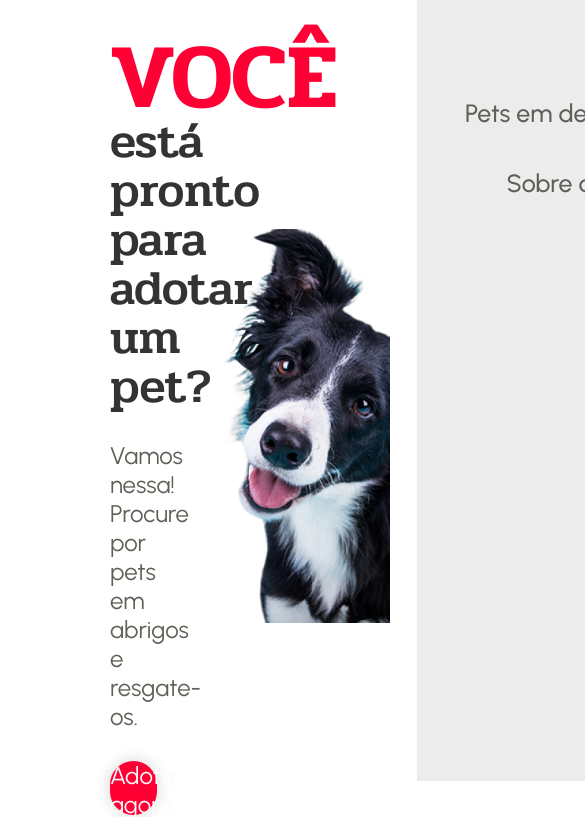
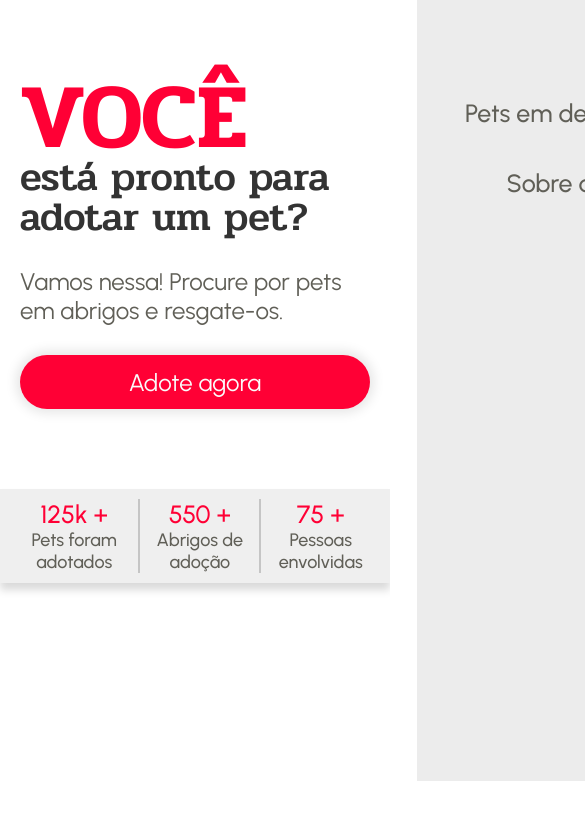
Before and after one commit to danniel-rodrigues/adote-um-pet, a plain HTML site: page index.html in a window 390 px wide. Shown: the part 63-880 px from the top of the page, 585 px wide, since content can reach past the window. Drawn offline with Linux system fonts and the light colour scheme.

Commit message:
update section home mobile

```diff
--- a/index.html
+++ b/index.html
@@ -49,7 +49,7 @@
                     <h1>VOCÊ</h1>
                     <h2>está pronto para adotar um pet?</h2>
                     <p>Vamos nessa! Procure por pets em abrigos e resgate-os.</p>
-                    <button>Adota agora</button>
+                    <button>Adote agora</button>
                 </div>
                 <img src="assets/dog_olhar_carismatico.png" class="animate from-right" alt="cachorro com olhar carismático.">
             </div>
--- a/styles/header.css
+++ b/styles/header.css
@@ -43,11 +43,11 @@ header .desktop-menu ul li a:hover {
 header .mobile-menu {
     position: fixed;
     background-color: #ecececf6;
-    height: 100vh;
     top: 0;
     right: 0;
     /* width: 0%; */
     width: 70%;
+    height: 100vh;
     overflow: hidden;
     transition: .5s;
     z-index: 888888;
--- a/styles/home.css
+++ b/styles/home.css
@@ -63,6 +63,13 @@ section#home {
 
 .dados-campanha .dado:not(:last-child) {
     border-right: 2px solid #c5c5c5;
+}
+
+.dados-campanha .dado:nth-child(1) {
+    padding-right: 15rem;
+}
+
+.dados-campanha .dado:nth-child(2) {
     padding-right: 15rem;
 }
 
--- a/styles/media-query.css
+++ b/styles/media-query.css
@@ -6,4 +6,59 @@
     nav.desktop-menu {
         display: none;
     }
+
+    /* SEÇÃO HOME*/
+    .cta {
+        padding: 8rem 2rem
+    }
+
+    .cta img {
+        display: none;
+    }
+
+    .cta .home-info {
+        width: 100%;
+        padding: 0;
+    }
+
+    .home-info h2 {
+        font-size: 4rem;
+        line-height: 4rem;
+    }
+
+    .dados-campanha {
+        justify-content: space-between;
+        padding: 1rem 2rem;
+    }
+
+    .dados-campanha .dado:nth-child(1) {
+        padding-right: 1rem;
+    }
+
+    .dados-campanha .dado:nth-child(2) {
+        padding: 0 1rem;
+    }
+
+    .dados-campanha .dado:nth-child(3) {
+        padding-left: 1rem;
+    }
+
+    .dado h2 {
+        font-size: 2.5rem;
+    }
+
+    .dado p {
+        font-size: 1.8rem;
+    }
+
+    .pets-footer {
+        width: 80%;
+        margin: 200px auto -27px auto;
+    }
 }
+
+@media screen and (min-width: 992px) {
+    .mobile-menu, .btn-abrir-menu {
+        display: none;
+    }
+}
--- a/styles/style.css
+++ b/styles/style.css
@@ -13,6 +13,7 @@
 :root {
     font-size: 62.5%; /* 1rem = 10px */
     --cor-destaque: #ff0035;
+    --cor-btn-hover: #c90028;
     --cor-texto-negrito: #333333;
     --cor-texto-regular: #605F57;
 }
@@ -41,5 +42,5 @@ button {
 }
 
 button:hover {
-    transform: scale(1.05);
+    background-color: var(--cor-btn-hover);
 }
```
